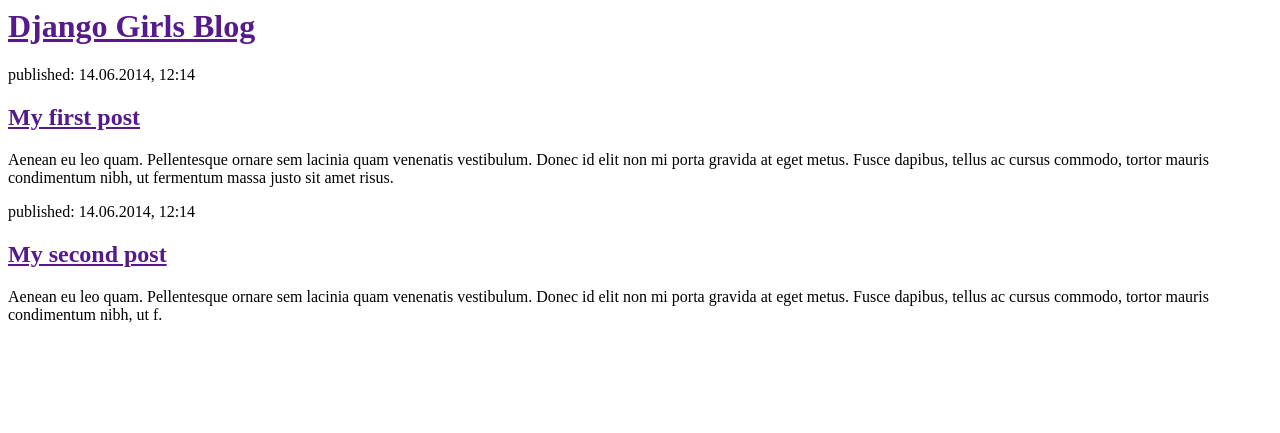
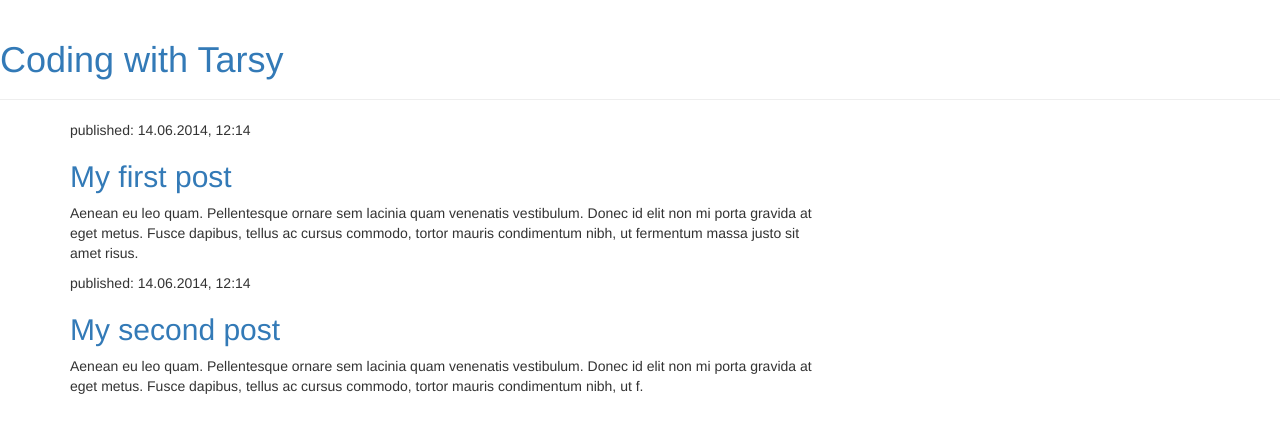
Before and after one commit to victordc/tarsy, a Django app: page / in a window 1280 px wide. Shown: the top 433 px of the page. Run offline with Django 3.2, Linux system fonts and the light colour scheme; some libraries are stand-ins or nearby versions.

Commit message:
Initial static files

```diff
--- a/tarsier/templates/tarsier/home.html
+++ b/tarsier/templates/tarsier/home.html
@@ -1,22 +1,35 @@
+{% load staticfiles %}
+
 <html>
     <head>
-        <title>Django Girls blog</title>
+        <title>Coding with Tarsy</title>
+        <link rel="stylesheet" href="//maxcdn.bootstrapcdn.com/bootstrap/3.2.0/css/bootstrap.min.css">
+        <link rel="stylesheet" href="//maxcdn.bootstrapcdn.com/bootstrap/3.2.0/css/bootstrap-theme.min.css">
+        <link rel="stylesheet" href="{% static 'css/tarsy.css' %}">
     </head>
     <body>
-        <div>
-            <h1><a href="">Django Girls Blog</a></h1>
+        <div class="page-header">
+            <h1><a href="">Coding with Tarsy</a></h1>
         </div>
 
-        <div>
+        <div class="content container">
+        <div class="row">
+        <div class="col-md-8">
+
+        <div class="post">
             <p>published: 14.06.2014, 12:14</p>
             <h2><a href="">My first post</a></h2>
             <p>Aenean eu leo quam. Pellentesque ornare sem lacinia quam venenatis vestibulum. Donec id elit non mi porta gravida at eget metus. Fusce dapibus, tellus ac cursus commodo, tortor mauris condimentum nibh, ut fermentum massa justo sit amet risus.</p>
         </div>
 
-        <div>
+        <div class="post">
             <p>published: 14.06.2014, 12:14</p>
             <h2><a href="">My second post</a></h2>
             <p>Aenean eu leo quam. Pellentesque ornare sem lacinia quam venenatis vestibulum. Donec id elit non mi porta gravida at eget metus. Fusce dapibus, tellus ac cursus commodo, tortor mauris condimentum nibh, ut f.</p>
         </div>
+
+        </div>
+        </div>
+        </div>
     </body>
 </html>
```
Also changed, not shown: tarsier/static/css/tarsy.css (added).
